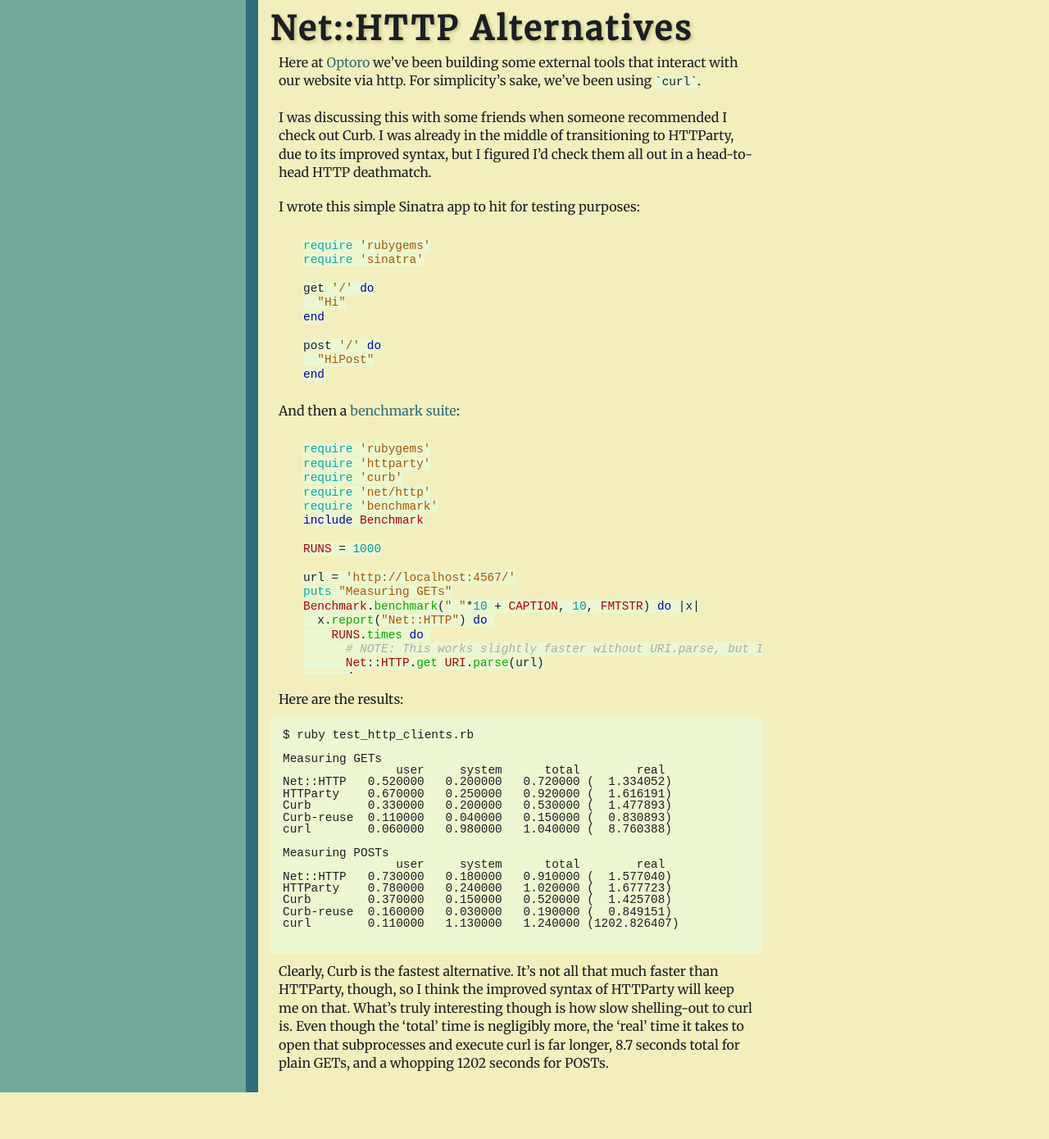
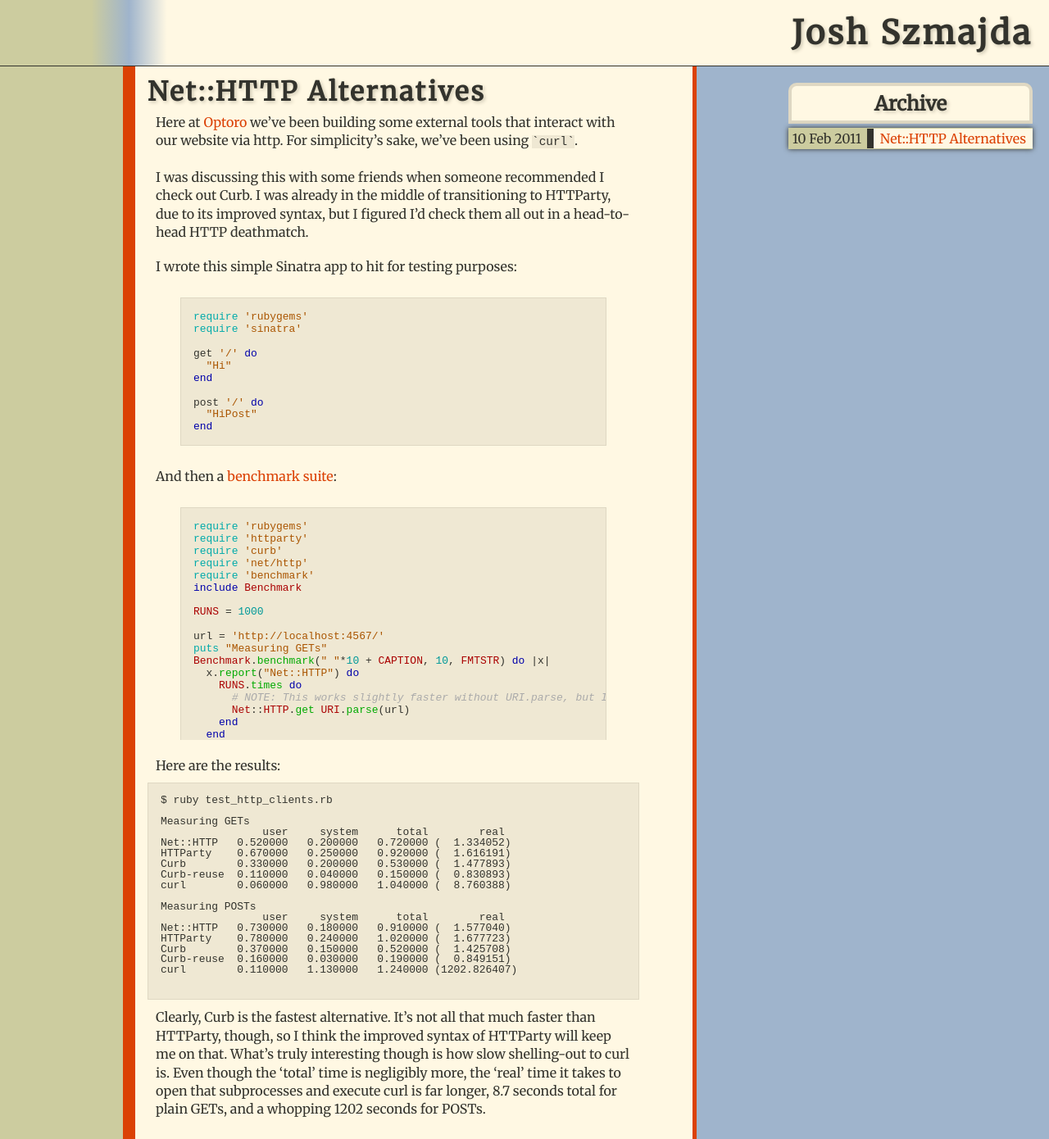
Before and after one commit to jszmajda/blog, a Jekyll site: the page built from _posts/2011-02-10-net-http-alternatives.md, in a window 1280 px wide. Shown: the whole page at 82% size. Built offline with Jekyll 4.4.1, drawn with Linux system fonts in a browser that asks for light colours; some web fonts are replaced; before the commit the page ends 1349 px from its top, so only the background shows below that.

Commit message:
it looks halfway decent

```diff
--- a/_layouts/default.html
+++ b/_layouts/default.html
@@ -10,6 +10,24 @@
 
   </head>
   <body>
-    {{ content }}
+    <div id="header">
+      <h1>Josh Szmajda</h1>
+    </div>
+
+    <div id="nav">
+      <h3>Archive</h3>
+      <ul class="posts">
+        {% for post in site.posts %}
+        <li>
+          <span>{{ post.date | date_to_string }}</span>
+          <a href="{{ post.url }}">{{ post.title }}</a>
+        </li>
+        {% endfor %}
+      </ul>
+    </div>
+
+    <div id="main">
+      {{ content }}
+    </div>
   </body>
 </html>
--- a/_layouts/post.html
+++ b/_layouts/post.html
@@ -1,13 +1,9 @@
 ---
 layout: default
 ---
-<div id="postWrapper">
 
-
-  <div id="leftOfPost">
-    <div id="post">
-    {{ content }}
-    </div>
+<div id="leftOfPost">
+  <div id="post">
+  {{ content }}
   </div>
-  <br style="clear:both;">
 </div>
--- a/_posts/2011-02-10-net-http-alternatives.md
+++ b/_posts/2011-02-10-net-http-alternatives.md
@@ -4,7 +4,7 @@
 ---
 
 {{ page.title }}
-================
+----------------
 
 Here at [Optoro](http://www.optoro.com) we've been building some external tools that interact with our website via http. For simplicity's sake, we've been using <code>`curl`</code>.
 
--- a/css/main.css
+++ b/css/main.css
@@ -1,19 +1,31 @@
 body {
   font-family: "Merriweather", arial, sans-serif;
   font-size: 1em;
-  color: #1B1E26;
-  background-color: #F2EFBD;
+  color: #33332D;
+  background-color: #9FB4CC;
 }
 
-div#header {
-  height: 20px;
+#header {
+  background-color: #FFF8E3;
+  text-align:right;
+  background: -webkit-gradient(linear, 100 0, 215 0, color-stop(0.1, #CCCC9F), color-stop(0.5, #9FB4CC), color-stop(0.9, #FFF8E3));
+  background: -moz-linear-gradient(left, #CCCC9F 10%, #9FB4CC 20%, #FFF8E3 70%);
 }
 
 h1 {
+  border-bottom: 1px solid #33332D;
   font-size: 2.5em;
   font-weight: bold;
   letter-spacing: 0.08em;
-  text-shadow: 2px 2px 4px #C2BF7D;
+  text-shadow: 2px 2px 4px #CFC8B3;
+  padding: 20px;
+}
+
+h2 {
+  font-size: 2em;
+  font-weight: bold;
+  letter-spacing: 0.08em;
+  text-shadow: 2px 2px 4px #CFC8B3;
 }
 
 p {
@@ -21,32 +33,74 @@
   line-height: 1.4em;
 }
 
-div#postWrapper {
+#main {
   height: 100%;
-  clear: both;
-}
-div#leftOfPost {
-  border-left: 300px solid #70A99A;
+  float: left;
 }
 
-div#post {
-  width: 600px;
-  border-left: 15px solid #2F6D7A;
-  padding: 15px;
+#nav {
+  float: right;
+  height: 100%;
+  padding: 20px 20px 10px 10px;
 }
 
-div.highlight {
-  background-color: #EBF7D0;
+#nav h3 {
+  font-size: 1.5em;
+  font-weight: bold;
+  background-color: #FFF8E3;
+  padding: 10px 8px 8px 8px;
+  margin-bottom: 5px;
+  border: 4px solid #DFD8C3;
+  border-top-left-radius: 10px;
+  border-top-right-radius: 10px;
+  -webkit-border-top-left-radius: 10px;
+  -webkit-border-top-right-radius: 10px;
+  -moz-border-radius-topleft: 10px;
+  -moz-border-radius-topright: 10px;
+  text-align: center;
+  text-shadow: 2px 2px 4px #CFC8B3;
+}
+
+ul.posts li {
+  margin-bottom: 5px;
+  padding: 5px 0 5px 5px;
+  background-color: #CCCC9F;
+  box-shadow: 0px 0px 6px #33332D;
+  -moz-box-shadow: 0px 0px 6px #33332D;
+  -webkit-box-shadow: 0px 0px 6px #33332D;
+}
+ul.posts li a {
+  background-color: #FFF8E3;
+  border-left: 8px solid #33332D;
+  padding: 2px 8px;
+  margin-left: 3px;
+}
+
+#leftOfPost {
+  border-left: 150px solid #CCCC9F;
+}
+
+#post {
+  width: 600px;
+  background-color: #FFF8E3;
+  border-left: 15px solid #DB4105;
+  border-right: 5px solid #DB4105;
+  padding: 15px 65px 15px 15px;
+}
+
+.highlight {
+  background-color: #EFE8D3;
+  border: 1px solid #DFD8C3;
   padding: 15px;
   overflow-x: auto;
 }
-code {
-  background-color: #EBF7D0;
+code, pre {
+  background-color: #EFE8D3;
   font-family: 'Droid Sans Mono', 'Courier New', sans-serif;
   font-size: 0.9em;
 }
 
-div.shortCode {
+.shortCode {
   height: 300px;
   width: 100%;
   overflow-y: auto;
@@ -55,7 +109,7 @@
 
 a {
   text-decoration: none;
-  color: #2F6D7A;
+  color: #DB4105;
 }
 a:hover {
   text-decoration: underline;
```
